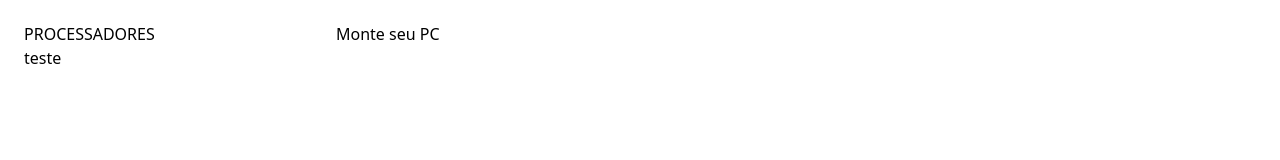
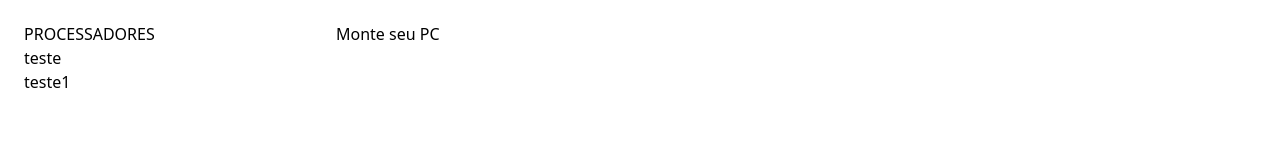
Before and after one commit to braziliancheater/promotech, a React (Vite) app in the folder frontend/: page /monteseupc in a window 1280 px wide. Shown: the part 123-283 px from the top of the page. Built offline with nearby package versions, Linux system fonts and the light colour scheme.

Commit message:
Update MonteSeuPC.tsx

```diff
--- a/frontend/src/pages/MonteSeuPC.tsx
+++ b/frontend/src/pages/MonteSeuPC.tsx
@@ -13,7 +13,7 @@ function MonteSeuPC() {
                     <ul>
                     <li><a href="#" className="parts" data-page="/processadores">PROCESSADORES</a></li>
                         <li className="parts">teste</li>
-                        <li className="parts"></li>
+                        <li className="parts">teste1</li>
                         <li className="parts"></li>
                         <li className="parts"></li>
                     </ul>
```
